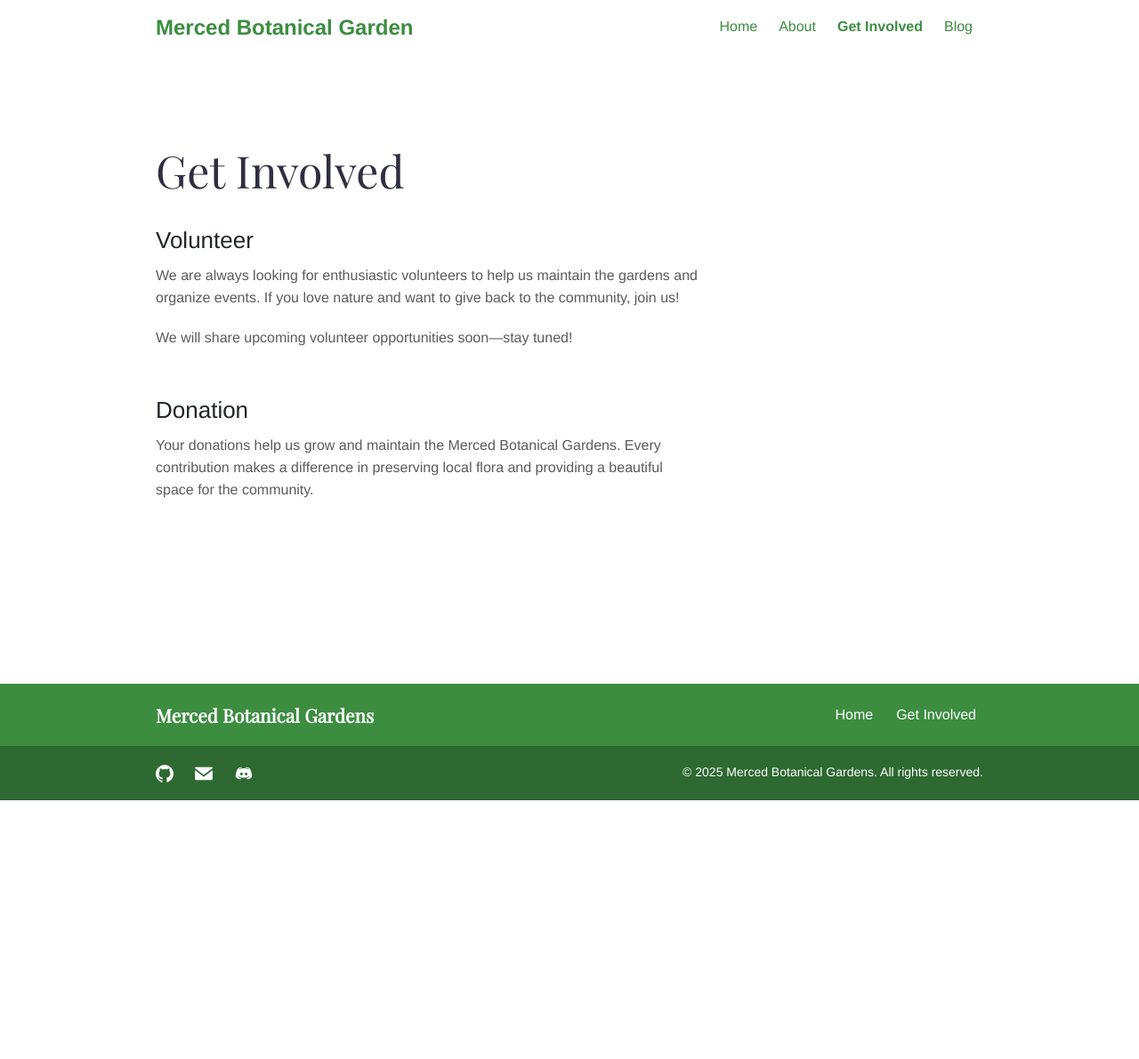
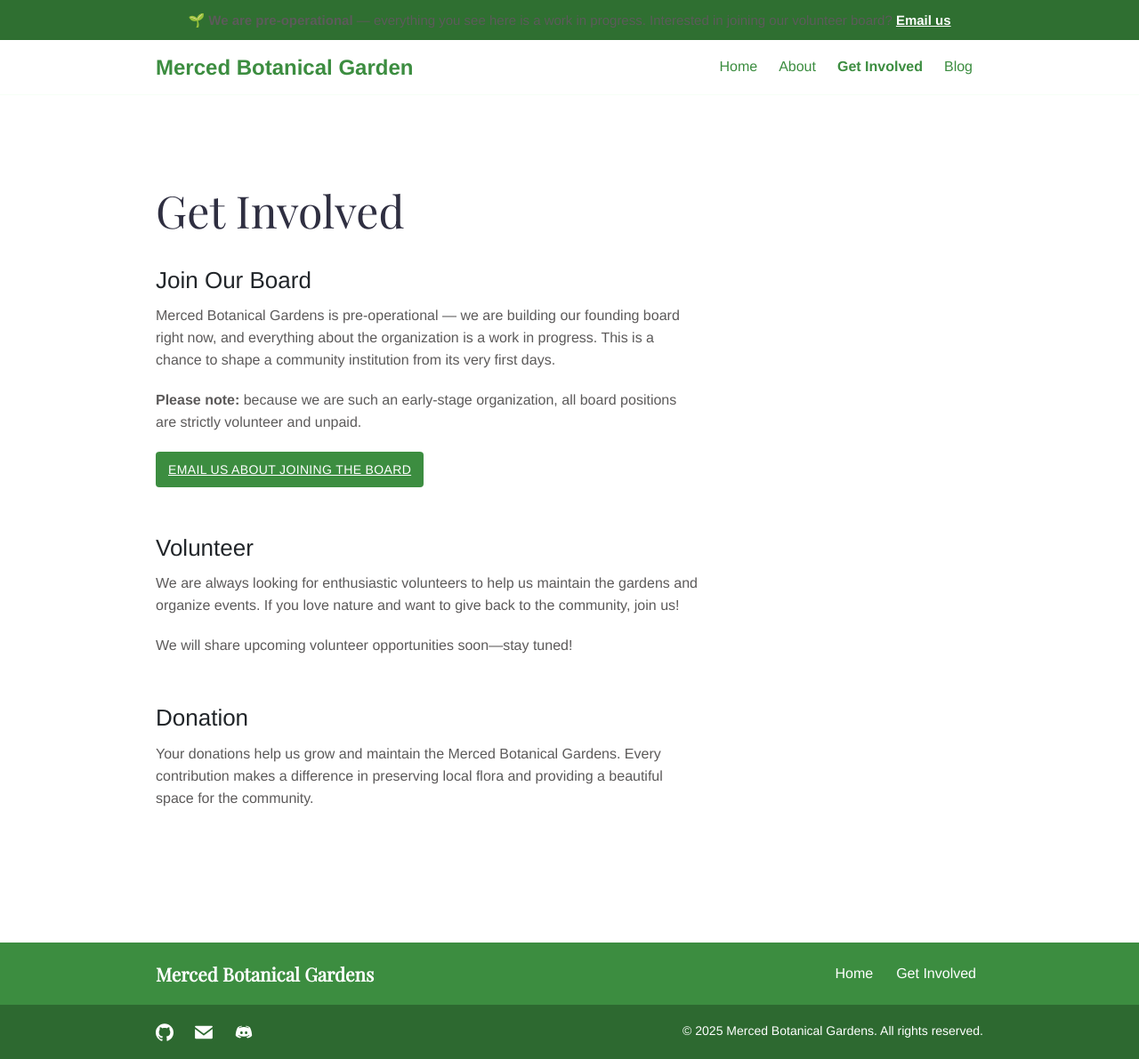
Before and after one commit to tsainez/merced-gardens, a Jekyll site: the page built from get-involved.html, in a window 1280 px wide. Shown: the whole page at 89% size. Built offline with Jekyll 4.4.1, drawn with Linux system fonts in a browser that asks for light colours; before the commit the page ends 900 px from its top, so only the background shows below that.

Commit message:
Add site-wide pre-operational notice with board inquiry link (#92)
Add an announcement banner to every page stating the organization is
pre-operational and everything is a work in progress, with a mailto
link for volunteer board inquiries. Also surface the notice in the
homepage intro and add a 'Join Our Board' section to Get Involved,
noting that board positions are strictly volunteer and unpaid.


Claude-Session: https://claude.ai/code/session_01YaF6w5wqS48BtRMuEnM5na

Co-authored-by: Claude <noreply@anthropic.com>

```diff
--- a/_data/contact.yml
+++ b/_data/contact.yml
@@ -1,2 +1,3 @@
 email: 'info@mercedgardens.org'
 phone: '(408) 784-9555'
+board_email: 'tsainez@gmail.com'
--- /dev/null
+++ b/_includes/announcement.html
@@ -0,0 +1,9 @@
+<div class="announcement-banner" role="region" aria-label="Pre-operational status announcement">
+  <div class="container">
+    <p class="announcement-banner-text">
+      🌱 <strong>We are pre-operational</strong> — everything you see here is a work in progress.
+      Interested in joining our volunteer board?
+      <a href="mailto:{{ site.data.contact.board_email }}?subject=Board%20Inquiry%20-%20Merced%20Botanical%20Gardens">Email us</a>
+    </p>
+  </div>
+</div>
--- a/_layouts/default.html
+++ b/_layouts/default.html
@@ -39,6 +39,7 @@
   <a class="visually-hidden-focusable position-absolute top-0 start-0 p-3 bg-white skip-to-content" href="#main-content">Skip to content</a>
   {% include main-menu-mobile.html %}
   <div id="wrapper" class="wrapper">
+    {% include announcement.html %}
     {% include header.html headerClass='header-extra' %}
     <main id="main-content">
       {{content}}
--- /dev/null
+++ b/_sass/components/_announcement.scss
@@ -0,0 +1,23 @@
+.announcement-banner {
+  background-color: $primary-dark;
+  color: $white;
+  text-align: center;
+  padding: 12px 0;
+
+  .announcement-banner-text {
+    margin: 0;
+    font-size: 15px;
+    line-height: 1.4;
+  }
+
+  a {
+    color: $white;
+    text-decoration: underline;
+    font-weight: 700;
+
+    &:hover,
+    &:focus {
+      color: $white-offset;
+    }
+  }
+}
--- a/assets/css/style.scss
+++ b/assets/css/style.scss
@@ -84,6 +84,7 @@ $sub-footer-text-color: $white;
 // Components
 @import "components/type";
 @import "components/page";
+@import "components/announcement";
 @import "components/header";
 @import "components/footer";
 @import "components/sub-footer";
--- a/get-involved.html
+++ b/get-involved.html
@@ -4,6 +4,13 @@ title: Get Involved
 ---
 
 <div class="get-involved-content">
+  <section class="mb-5">
+    <h2>Join Our Board</h2>
+    <p>Merced Botanical Gardens is pre-operational — we are building our founding board right now, and everything about the organization is a work in progress. This is a chance to shape a community institution from its very first days.</p>
+    <p><strong>Please note:</strong> because we are such an early-stage organization, all board positions are strictly volunteer and unpaid.</p>
+    <a href="mailto:tsainez@gmail.com?subject=Board%20Inquiry%20-%20Merced%20Botanical%20Gardens" class="button">Email Us About Joining the Board</a>
+  </section>
+
   <section class="mb-5">
     <h2>Volunteer</h2>
     <p>We are always looking for enthusiastic volunteers to help us maintain the gardens and organize events. If you love nature and want to give back to the community, join us!</p>
```
Also changed, not shown: index.md (+2 -0 lines).
